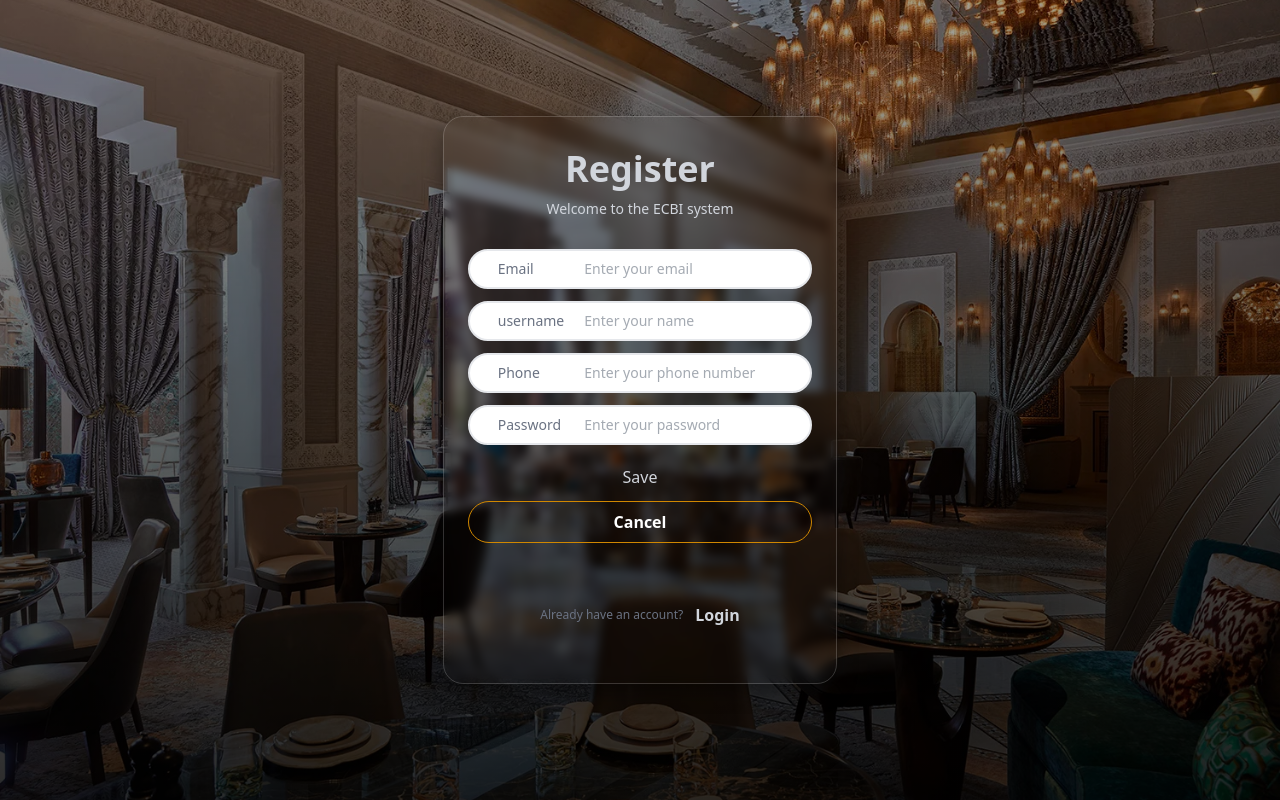
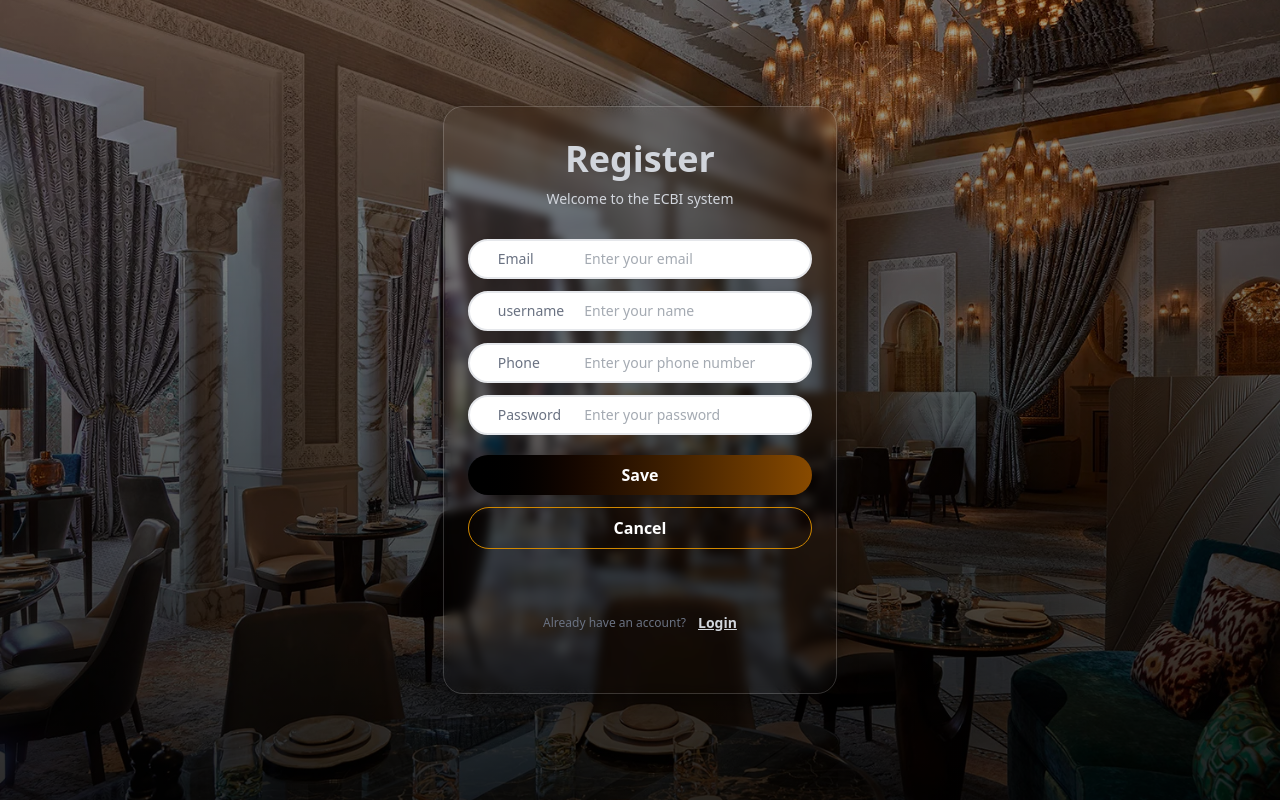
Before and after one commit to Habiba712/ECBI-frontend, a Next.js app: page /pages/register in a window 1280 px wide. Built offline with nearby package versions, Linux system fonts and the light colour scheme.

Commit message:
edited the login/register buttons styling

```diff
--- a/app/globals.css
+++ b/app/globals.css
@@ -205,7 +205,7 @@ p{
     @apply  py-2 px-4 border-2 border-gray-200 ;
 
 }
-button[type="submit"] .auth-button{
+.auth-button{
     @apply rounded-full bg-gradient-to-r from-black to-yellow-800 px-4 py-2 cursor-pointer text-white font-semibold hover:scale-110 transition-all duration-300 w-full ease-in-out;
 }
 
--- a/app/pages/login/page.js
+++ b/app/pages/login/page.js
@@ -102,7 +102,7 @@ export default function Login() {
 
                         </div>
                         <div className="w-full flex justify-center items-center py-2 gap-3">
-                            <button type="submit">Login</button>
+                            <button className="auth-button" type="submit">Login</button>
                         </div>
                     </div>
 
--- a/app/pages/register/page.js
+++ b/app/pages/register/page.js
@@ -135,7 +135,7 @@ export default function Login() {
 
 
                         <div className="w-full flex flex-col justify-center items-center py-2 gap-3">
-                            <button type="submit">Save</button>
+                            <button className="auth-button" type="submit">Save</button>
                             <button type="button">Cancel</button>
                         </div>
                     </div>
@@ -143,7 +143,7 @@ export default function Login() {
                     <div className="flex justify-center  mt-8">
                         <div className="flex justify-between w-fit py-2 px-2 text-center items-center gap-3">
 
-                            <p className="text-sm text-gray-500">Already have an account? </p><a className="text-md font-semibold hover:scale-90 transition-all ease-in-out" href="/pages/login">Login</a>
+                            <p className="text-sm text-gray-500">Already have an account? </p><a className="text-sm font-semibold py-1 underline" href="/pages/login">Login</a>
                         </div>
 
                     </div>
```
